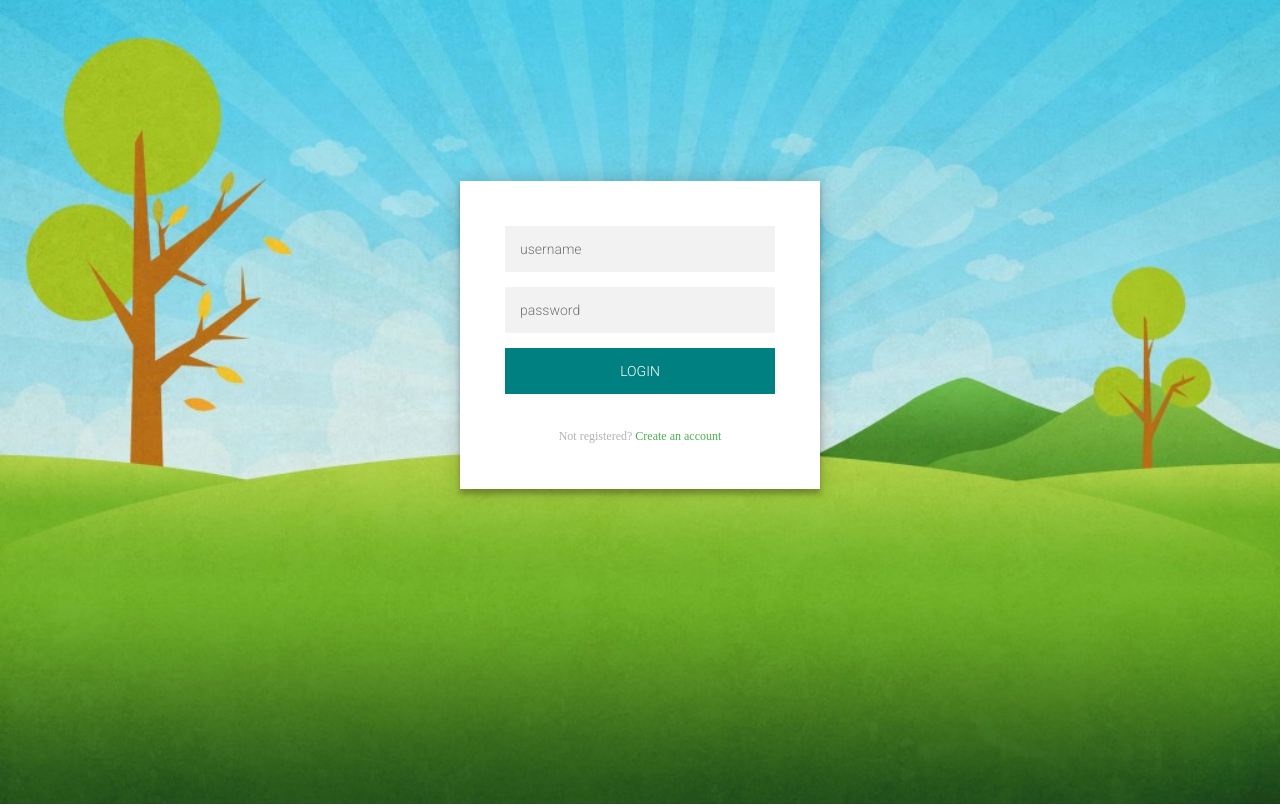
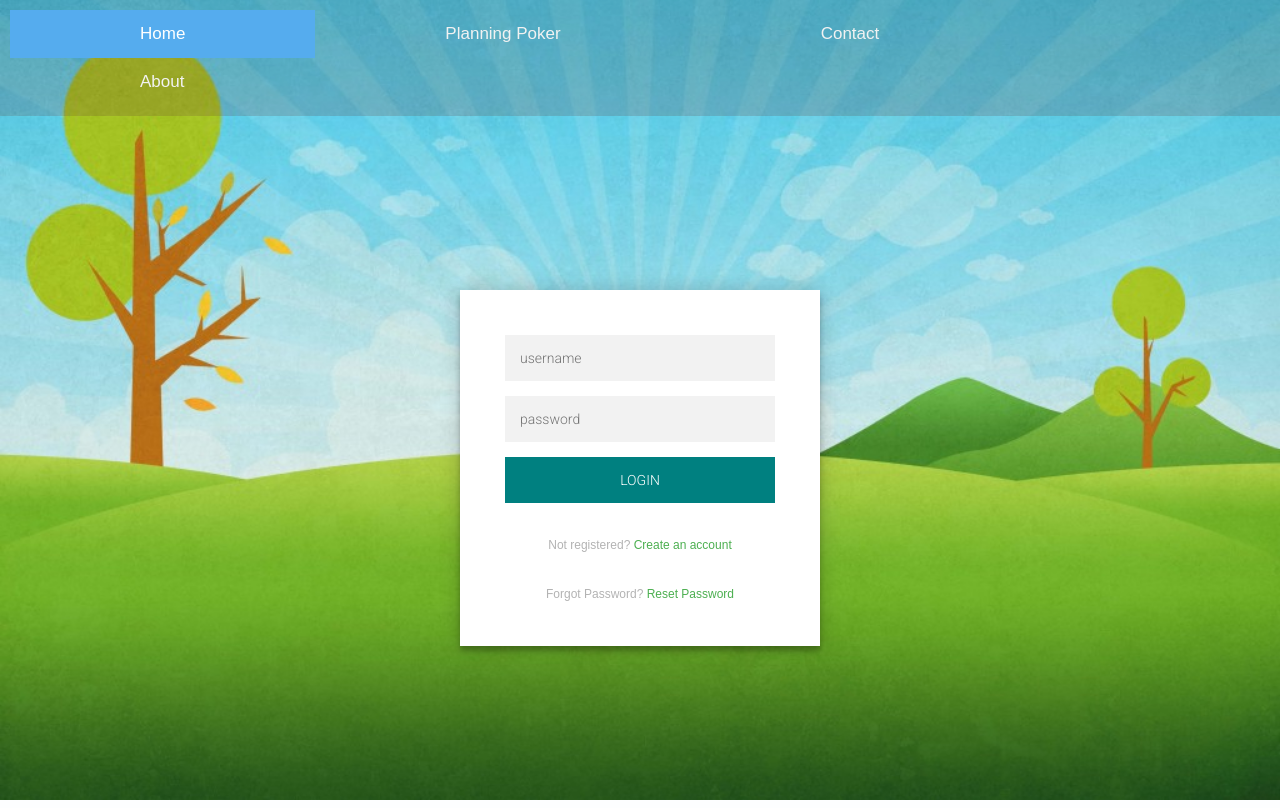
Before and after one commit to CITPlanningPoker/PlanningPoker, a CodeIgniter app: page /PlanningPoker/ in a window 1280 px wide. Run offline with CodeIgniter, Linux system fonts and the light colour scheme.

Commit message:
Latest Version

```diff
--- a/application/views/Home.php
+++ b/application/views/Home.php
@@ -2,11 +2,19 @@
 <?php echo link_tag('assets/css/buttonStyle.css'); ?>
 <?php echo link_tag('assets/css/homepageStyle.css'); ?>
 <?php echo link_tag('assets/css/loginStyle.css'); ?>
+<?php echo link_tag('assets/css/navBar.css'); ?>
 <html>
+<script type="text/javascript" src="<?php echo base_url();?>/assets/js/loginForm.js" ></script>
 <head>
 	<title>Planning Poker Home</title>
 </head>
 <body class="bg" background="assets/images/Home.jpg">
+    <div class="topnav">
+        <a class="active" href="#home">Home</a>
+        <a href="#news">Planning Poker</a>
+        <a href="#contact">Contact</a>
+        <a href="#about">About</a>
+    </div>
 <!--
 	Experimental Buttons concept.
 	<div class="buttons-flex">
@@ -26,11 +34,12 @@
       <button>create</button>
       <p class="message">Already registered? <a href="#">Sign In</a></p>
     </form>
-    <form class="login-form">
-      <input type="text" placeholder="username"/>
-      <input type="password" placeholder="password"/>
-      <button>login</button>
-      <p class="message">Not registered? <a href="#">Create an account</a></p>
+    <form class="login-form" id="form-id" name="login" method="post">
+      <input type="text" placeholder="username" name="username" id="username" />
+      <input type="password" placeholder="password" name="password" id="password" />
+      <button value="Login" id="submit" onclick="validate()">login</button>
+      <p class="message ">Not registered? <a href="#">Create an account</a></p>
+      <p class="message">Forgot Password? <a href="#">Reset Password</a></p>
     </form>
   </div>
 </div>
--- /dev/null
+++ b/assets/css/navBar.css
@@ -0,0 +1,30 @@
+
+body {
+  margin: 0;
+  font-family: Arial, Helvetica, sans-serif;
+}
+
+.topnav {
+  overflow: hidden;
+  background-color: #66333333;
+  padding: 10px;
+}
+
+.topnav a {
+  float: left;
+  color: #f2f2f2;
+  text-align: left;
+  padding: 14px 130px;
+  text-decoration: none;
+  font-size: 17px;
+}
+
+.topnav a:hover {
+  background-color: #ddd;
+  color: black;
+}
+
+.topnav a.active {
+  background-color: #55acee;
+  color: white;
+}
--- /dev/null
+++ b/assets/js/loginForm.js
@@ -0,0 +1,14 @@
+function validate()
+{
+var username = document.getElementById("username").value;
+var password = document.getElementById("password").value;
+if ( username == "test" && password == "test"){
+alert ("Login successful");
+window.location = "success.html"; // Redirecting to other page.
+return false;
+}
+else
+{
+	alert("Login Failed!");
+}
+}
```
